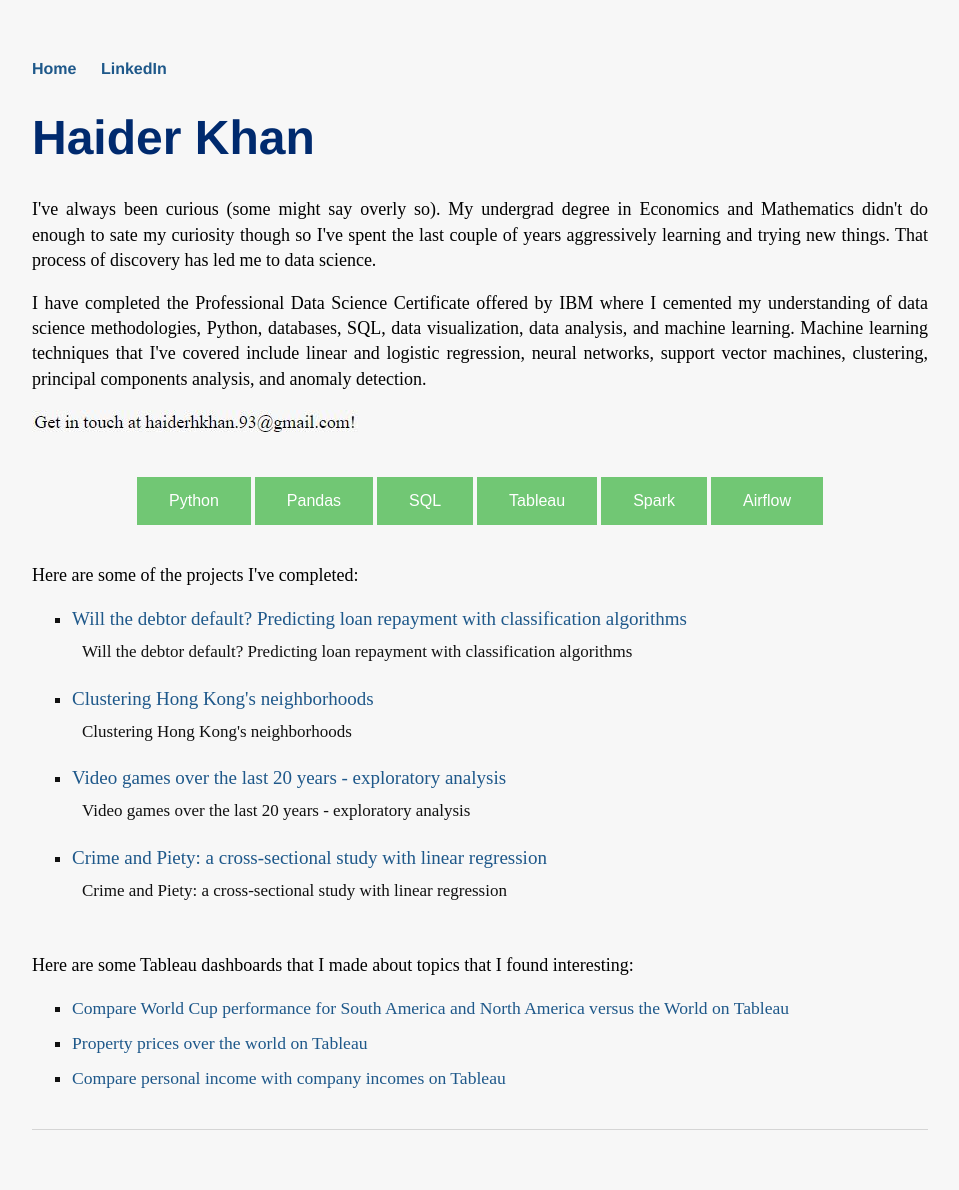
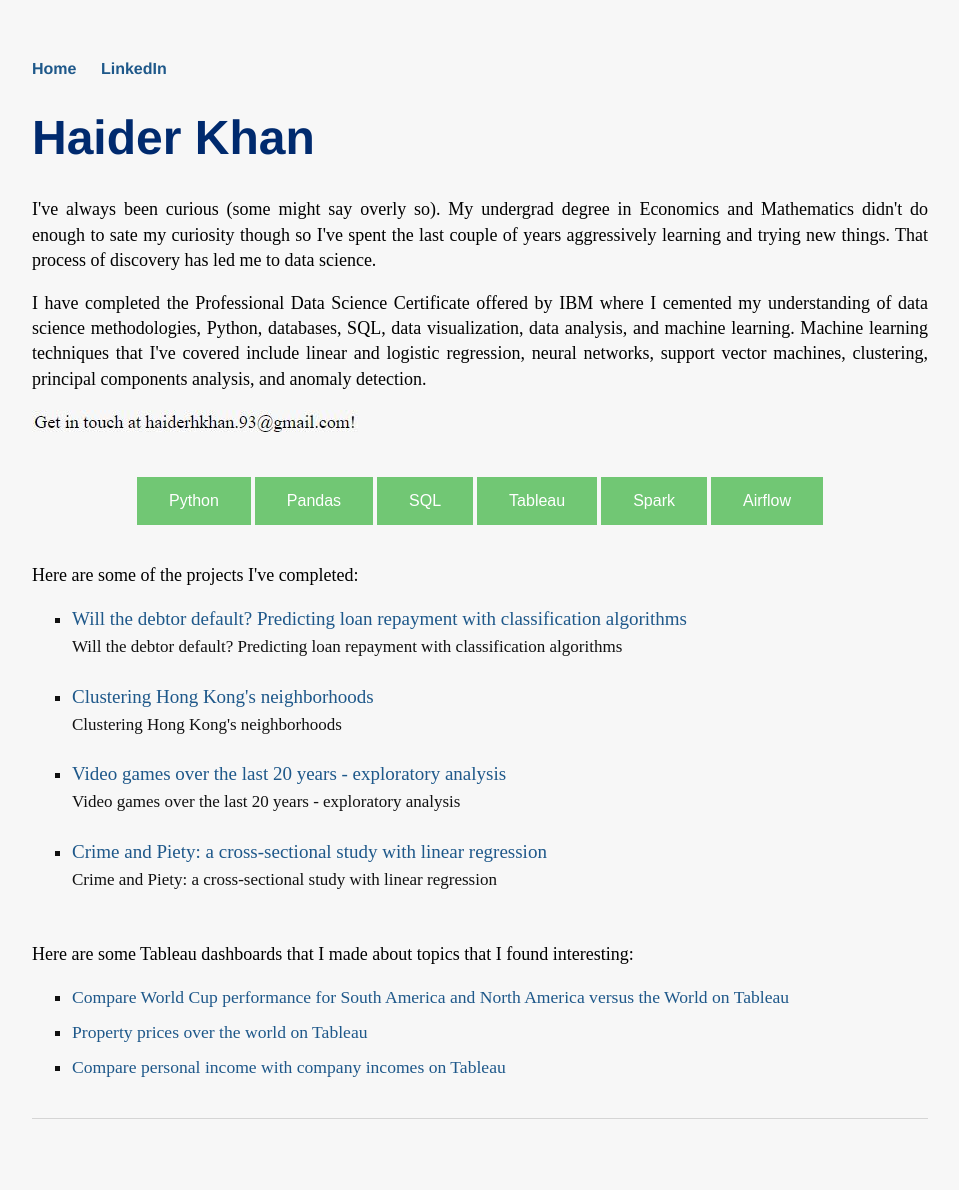
Before and after one commit to h2kh/h2kh.github.io, a Jekyll site: the page built from index.html, in a window 1280 px wide. Shown: the whole page, without its empty margins (160-1119 px from the left). Built offline with Jekyll 4.4.1, drawn with Linux system fonts in a browser that asks for light colours.

Commit message:
Update index.html

```diff
--- a/index.html
+++ b/index.html
@@ -30,7 +30,7 @@ title: Data Science projects
 	  {% for post in site.posts  %}
 	    {% if post.nottableau == 'true' %}
 		<li> <a style="font-size:19px" href="{{ post.url }}" title="{{ post.title }}">{{ post.title }}</a>
-			<p style="font-size:17px; padding-top:0px; padding-bottom:10px; margin:10px;">{{ post.title }}</p>
+			<p style="font-size:17px; padding-top:0px; padding-bottom:10px; margin-top:5px;">{{ post.title }}</p>
 		</li>
 
 	    {% endif %}
```
